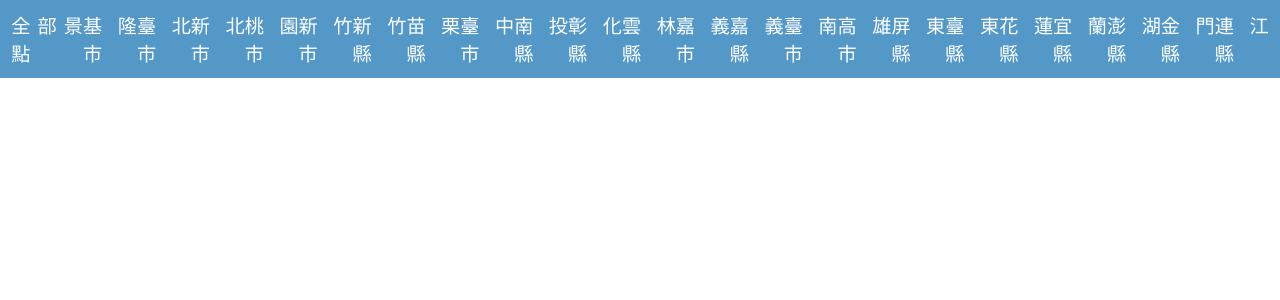
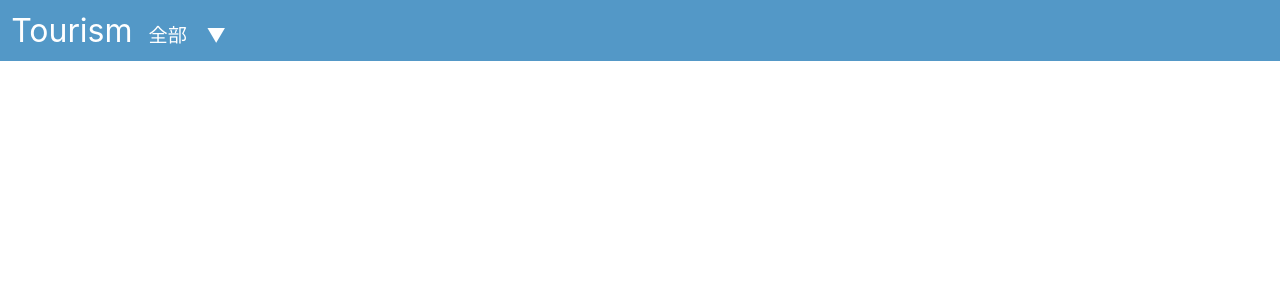
Before and after one commit to isaackwok/dcard-tourism, a Next.js app: page / in a window 1280 px wide. Shown: the top 300 px of the page. Built offline with nearby package versions, Linux system fonts and the light colour scheme.

Commit message:
feat: bring logo and dropdowns to navbar

```diff
--- a/components/NavBar.js
+++ b/components/NavBar.js
@@ -1,13 +1,42 @@
 import Link from 'next/link';
 import allCities from '../data/citylist'
 import styles from '../styles/Navbar.module.css'
+import { useRouter } from 'next/router'
 
 export default function NavBar() {
     return (
-        <div className={styles.container}>
-            <Link href="/scenicSpot"><a className={styles.linkItem}>全部景點</a></Link>
-            { allCities.map(([cityCode, cityName]) =>
-                <Link href={`/scenicSpot/${cityCode}`} key={cityCode}><a className={styles.linkItem}>{cityName}</a></Link>) }
+        <nav className={styles.container}>
+            <Logo />
+            {/* { allCities.map(([cityCode, cityName]) =>
+                <Link href={`/scenicSpot/${cityCode}`} key={cityCode}><a className={styles.linkItem}>{cityName}</a></Link>) } */}
+            <CityDropdown />
+        </nav>
+    )
+};
+
+function CityDropdown() {
+    const router = useRouter();
+    const handleDropdownChanged = (e) => {
+        const destinationRoute = e.target.value;
+        router.push(destinationRoute);
+    }
+    return (
+        <div className={styles.dropdownWrapper}>
+            <select className={styles.dropdown} onChange={handleDropdownChanged} value={`/scenicSpot/${router.query.city || ''}`}>
+                <option key='All' value='/scenicSpot/'>全部</option>
+                {allCities.map(([cityCode, cityName]) =>
+                    <option key={cityCode} value={`/scenicSpot/${cityCode}`}>{cityName}</option>)}
+            </select>
         </div>
     )
-};
+}
+
+function Logo() {
+    return (
+        <Link href='/'>
+            <a>
+                <label className={styles.logo}>Tourism</label>
+            </a>
+        </Link>
+    )
+}
```
